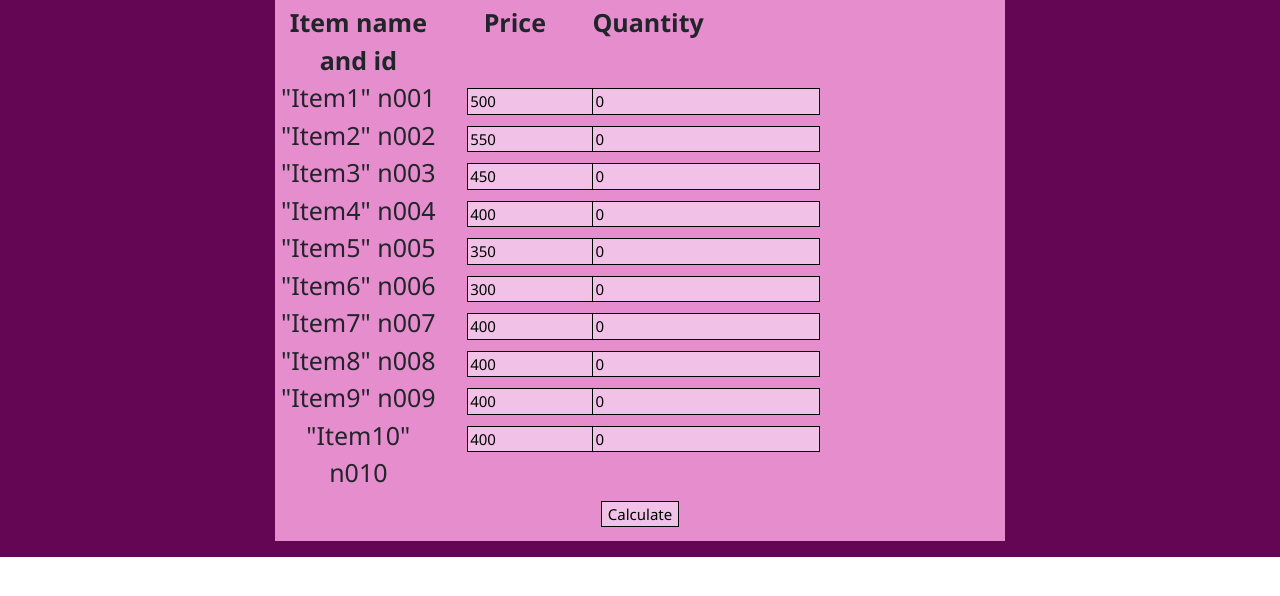
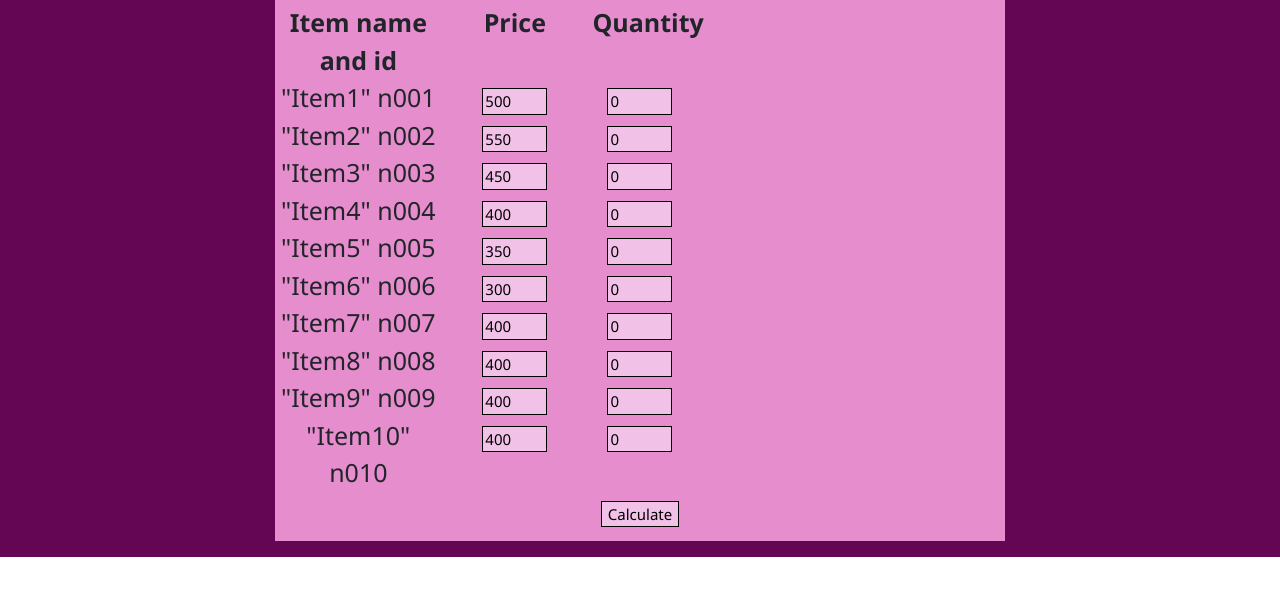
Before and after one commit to LukyanenkoA/lukyanenkoal, a plain HTML site: page index.html in a window 1280 px wide. Shown: the part 204-800 px from the top of the page. Drawn offline with nearby package versions, Linux system fonts and the light colour scheme.

Commit message:
Update style.css

```diff
--- a/style.css
+++ b/style.css
@@ -17,11 +17,12 @@
     font-family:'Segoe UI', Tahoma, Geneva, Verdana, sans-serif;
     background-color:rgb(230, 141, 206);
   }
-  input, select, textarea{
+  input{
     font-size:15px;
     font-family:'Segoe UI', Tahoma, Geneva, Verdana, sans-serif;
     background-color: rgb(241, 193, 231);
     border: 1px solid black;
+    width: 65px;
   }
  #CalculateButton{
   font-size:15px;
```
